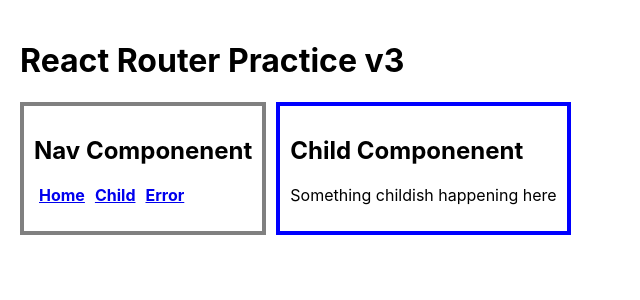
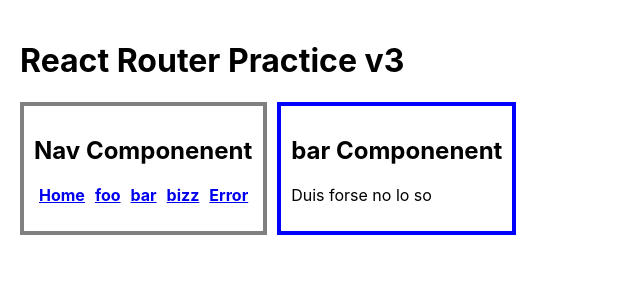
Before and after one commit to artificialarea/react-playground-revisited, a React (Create React App) app: page /child/bar in a window 1280 px wide. Shown: the top 300 px of the page, without its empty margins (0-640 px from the left). Built offline with nearby package versions, Linux system fonts and the light colour scheme.

Commit message:
updated with dynamic routes.

```diff
--- a/src/router/App.js
+++ b/src/router/App.js
@@ -5,18 +5,27 @@ import Child from './Child'
 import Error from './Error'
 import Nav from './Nav'
 import { BrowserRouter, Route, Switch } from 'react-router-dom'
+import list from './store'
 
 
 export default class App extends React.Component {
+
+  constructor(props) {
+    super(props)
+    this.state = { list }
+  }
+
   render() {
+    console.log(this.state.list)
     return (
       <div className='app'>
         <h1>React Router Practice v3</h1>
+
         <BrowserRouter>
-          <Nav />
+          <Nav list={this.state.list}/>
           <Switch>
             <Route exact path='/' component={Home} />
-            <Route path='/child' component={Child} />
+            <Route path='/child/:childId' component={Child} />
             <Route path='/error' component={Error} />
             <Route component={Error} />
           </Switch>
--- a/src/router/Child.js
+++ b/src/router/Child.js
@@ -1,10 +1,16 @@
 import React from 'react'
+import list from './store' // reiterate to to pass props instead
 
-export default function Child() {
+export default function Child(props) {
+  console.log(props.match.params.childId);
+  const child = list.find(item =>
+    item.id === props.match.params.childId
+  )
+
   return (
     <div className='child'>
-      <h2>Child Componenent</h2>
-      <p>Something childish happening here</p>
+      <h2>{child.id} Componenent</h2>
+      <p>{child.content}</p>
     </div>
   )
 }
--- a/src/router/Nav.js
+++ b/src/router/Nav.js
@@ -1,15 +1,25 @@
 import React from 'react'
 import { NavLink } from 'react-router-dom'
 
-export default function Nav() {
+export default function Nav(props) {
+
+  const navChildren = props.list.map(item => (
+    <li key={item.id}><NavLink to={`/child/${item.id}`}>{item.id}</NavLink></li>
+  ))
+
   return (
     <nav className='nav'>
       <h2>Nav Componenent</h2>
       <ul>
         <li><NavLink to='/'>Home</NavLink></li>
-        <li><NavLink to='/child'>Child</NavLink></li>
+        {/* <li><NavLink to='/child'>Child</NavLink></li> */}
+        {navChildren}
         <li><NavLink to='/error'>Error</NavLink></li>
       </ul>
     </nav>
   )
 }
+
+Nav.defaultProps = {
+  list: []
+}
--- /dev/null
+++ b/src/router/store.js
@@ -0,0 +1,18 @@
+const items = [
+
+  {
+    id: 'foo',
+    content: 'Lorem ispum duis autem'
+  },
+  {
+    id: 'bar',
+    content: 'Duis forse no lo so'
+  },
+  {
+    id: 'bizz',
+    content: 'It the bizzness'
+  },
+
+]
+
+export default items;
```
